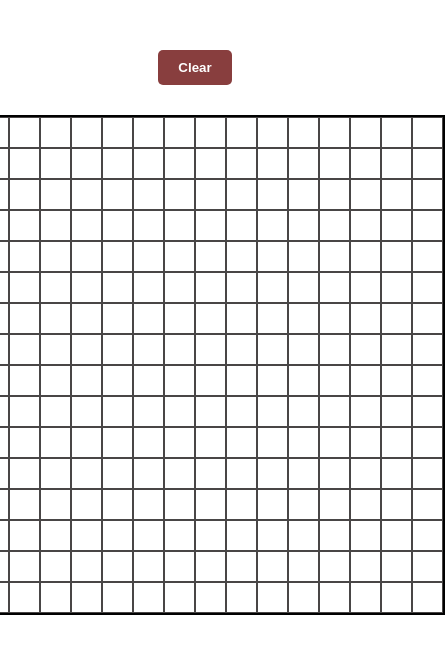
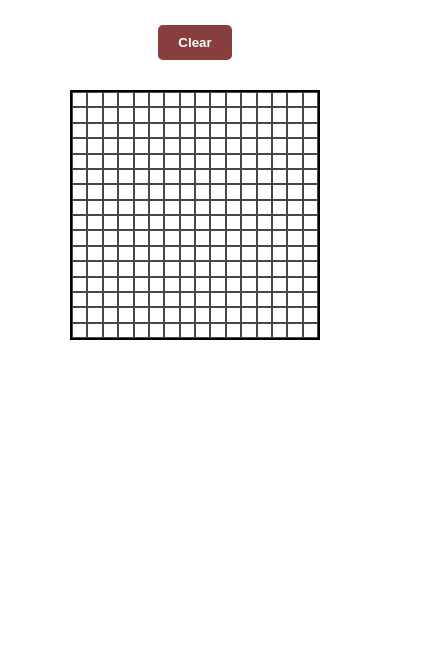
Before and after one commit to Konstanenonen/Etch-a-Sketch, a plain HTML site: page index.html in a window 390 px wide. Shown: the whole page, 445 px wide, since content can reach past the window. Drawn offline with Linux system fonts and the light colour scheme.

Commit message:
Improved mobile experience

```diff
--- a/index.js
+++ b/index.js
@@ -12,9 +12,9 @@ function addSquares(squaresPerSide) {
   for (let i = 0; i < squaresPerSide * squaresPerSide; i++) {
     const square = document.createElement("div");
     square.setAttribute("class", "square");
-    const squareWidth= `${100 / squaresPerSide}%`;
-    square.style.width = squareWidth;
-    square.style.height = squareWidth;
+    const squareSideLength= `${100 / squaresPerSide}%`;
+    square.style.width = squareSideLength;
+    square.style.height = squareSideLength;
     document.querySelector(".container").appendChild(square);
   }
 }
--- a/style.css
+++ b/style.css
@@ -5,7 +5,7 @@
 }
 
 body {
-  padding: 50px;
+  padding: 25px;
 }
 
 .container {
@@ -45,3 +45,13 @@ body {
   background-color: rgb(85, 42, 42);
   cursor: pointer;
 }
+
+@media screen and (max-width: 700px) {
+  .container {
+    width: 250px;
+    height: 250px;
+    border: solid 2px black;
+    display: flex;
+    flex-wrap: wrap;
+  }
+}
```
